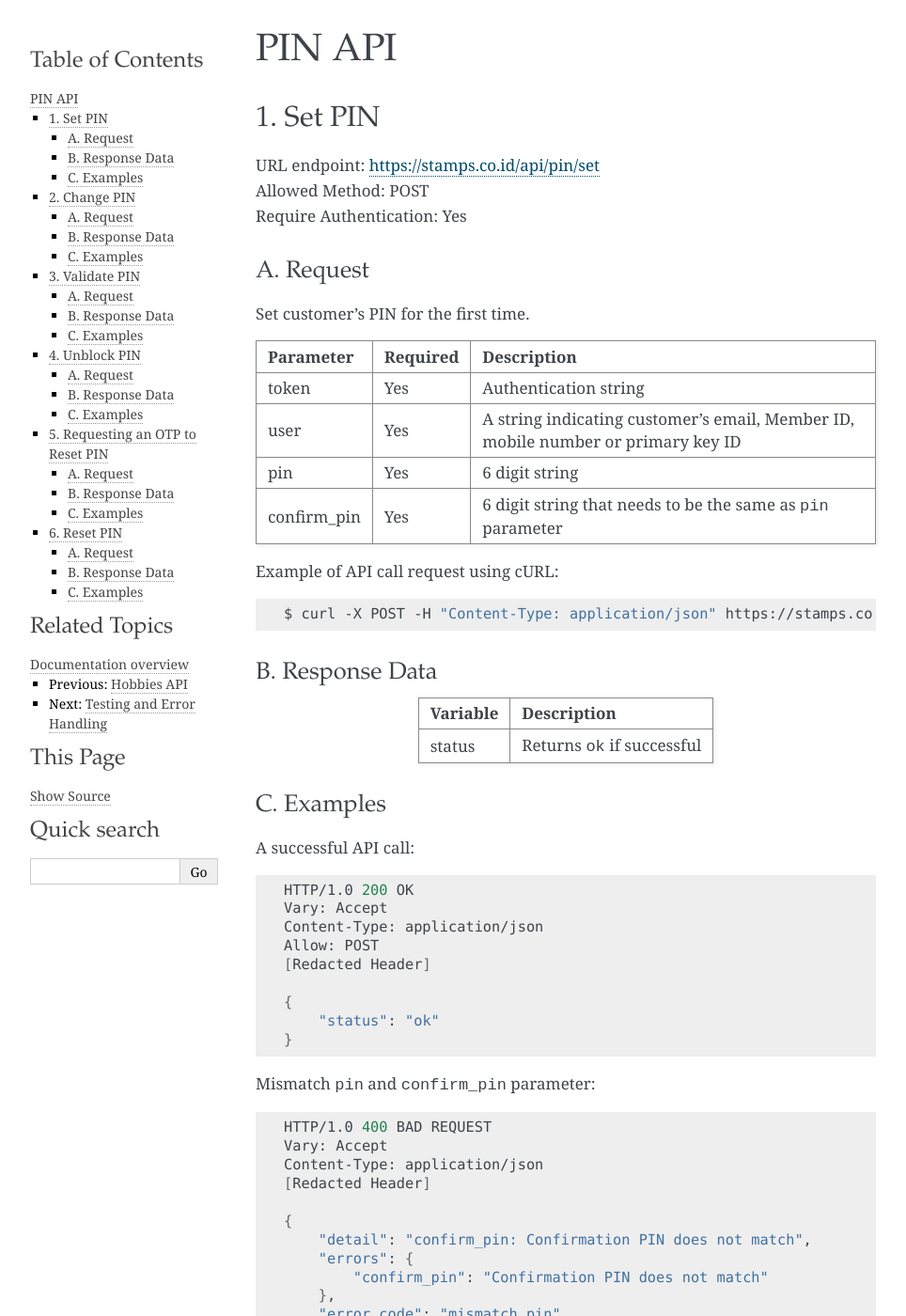
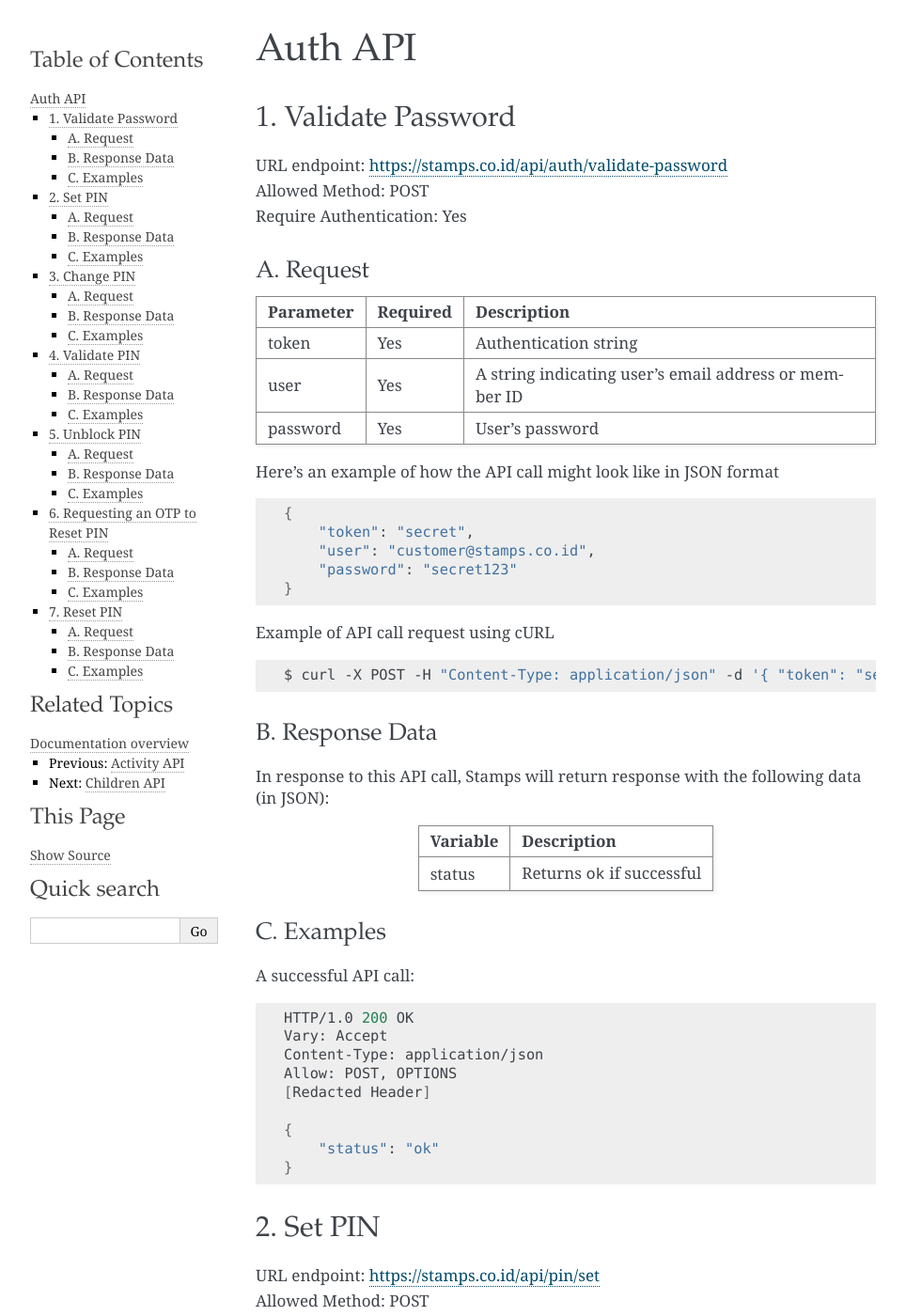
Before and after one commit to ui/stamps-api-docs, a Sphinx documentation site: the page built from source/auth_api.rst, in a window 1280 px wide and 1400 px high. Shown: the whole window at 94% size, without its empty margins (148-1112 px from the left). Built offline with Sphinx 7.4.7, drawn with Linux system fonts in a browser that asks for light colours; some of the changed text lies outside the part shown.

Commit message:
Add user API section (#62)
* Add user API section

* Update auth api docs

* Update

```diff
--- a/source/pin_api.rst
+++ b/source/auth_api.rst
@@ -1,8 +1,72 @@
 *******
-PIN API
+Auth API
 *******
 
-1. Set PIN
+1. Validate Password
+====================================
+| URL endpoint: https://stamps.co.id/api/auth/validate-password
+| Allowed Method: POST
+| Require Authentication: Yes
+
+A. Request
+-----------------------------
+
+=========== =========== =========================
+Parameter   Required    Description
+=========== =========== =========================
+token       Yes         Authentication string
+user        Yes         A string indicating user's email address or member ID
+password    Yes         User's password
+=========== =========== =========================
+
+Here's an example of how the API call might look like in JSON format
+
+.. code-block :: bash
+
+    {
+        "token": "secret",
+        "user": "customer@stamps.co.id",
+        "password": "secret123"
+    }
+
+Example of API call request using cURL
+
+.. code-block :: bash
+
+    $ curl -X POST -H "Content-Type: application/json" -d '{ "token": "secret", "user": "customer@stamps.co.id", "password": "secret123"}' https://stamps.co.id/api/auth/validate-password
+
+
+B. Response Data
+-----------
+
+In response to this API call, Stamps will return response with the following data (in JSON):
+
+=================== ==============================
+Variable            Description
+=================== ==============================
+status              Returns ``ok`` if successful
+=================== ==============================
+
+
+C. Examples
+-------------------
+
+A successful API call:
+
+.. code-block :: bash
+
+    HTTP/1.0 200 OK
+    Vary: Accept
+    Content-Type: application/json
+    Allow: POST, OPTIONS
+    [Redacted Header]
+
+    {
+        "status": "ok"
+    }
+
+
+2. Set PIN
 ==========
 | URL endpoint: https://stamps.co.id/api/pin/set
 | Allowed Method: POST
@@ -335,7 +399,7 @@ A successful API call:
     }
 
 
-6. Reset PIN
+7. Reset PIN
 ===============
 | URL endpoint: https://stamps.co.id/api/pin/reset
 | Allowed Method: POST
--- a/source/index.rst
+++ b/source/index.rst
@@ -24,8 +24,8 @@ Contents
    booking_api.rst
    stamps_api.rst
    activity_api.rst
+   auth_api.rst
    child_api.rst
    pet_api.rst
    hobbies_api.rst
-   pin_api.rst
    testing.rst
```
Also changed, not shown: other parts of source/auth_api.rst (+4 -4 lines).
